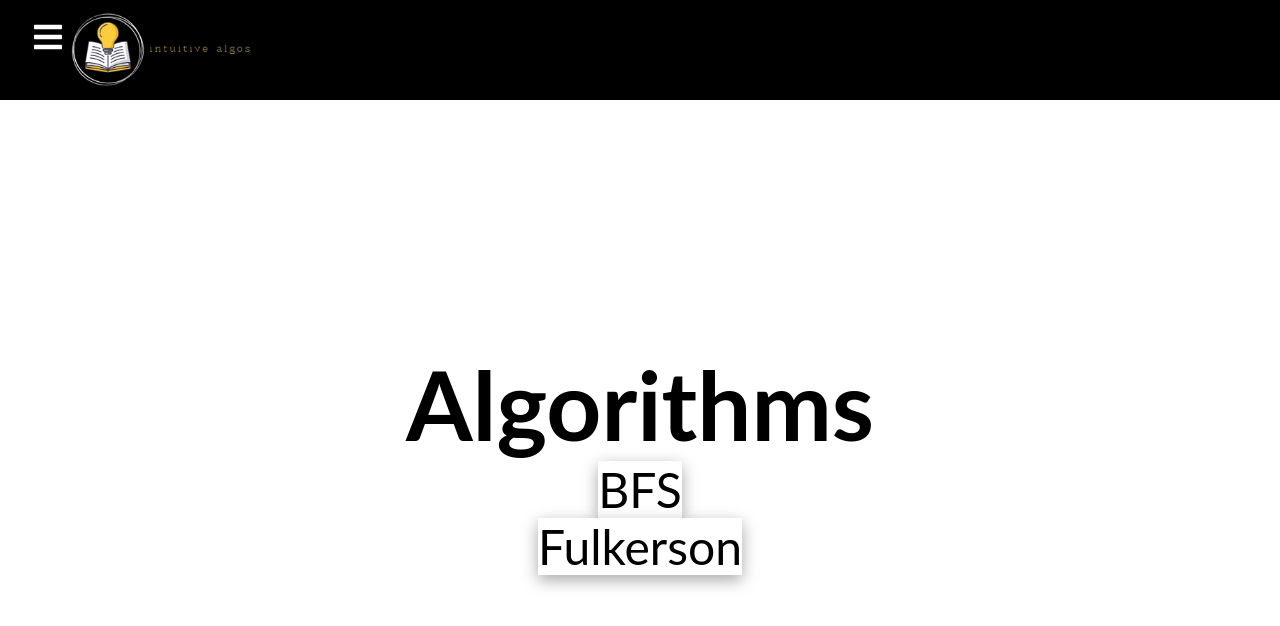
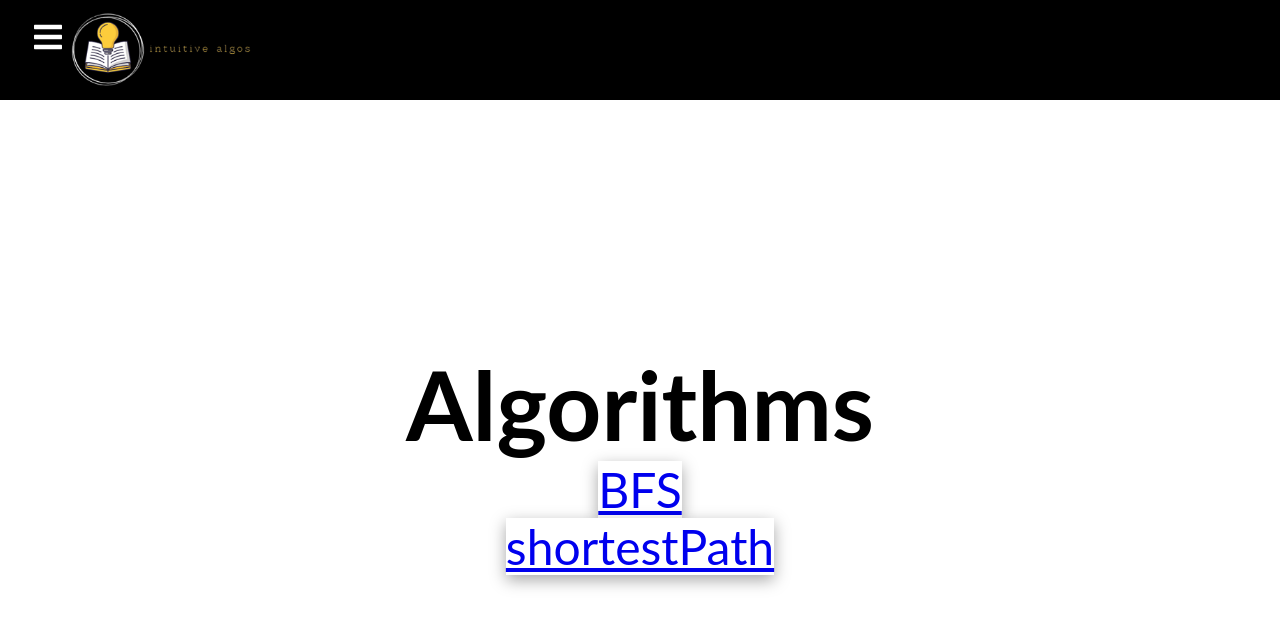
Before and after one commit to andrewk007/seniorProject, a React (Create React App) app in the folder algo-dictionary/: page /algorithms in a window 1280 px wide. Shown: the top 626 px of the page. Built offline with nearby package versions, Linux system fonts and the light colour scheme.

Commit message:
added routing to algorithms

```diff
--- a/algo-dictionary/src/App.js
+++ b/algo-dictionary/src/App.js
@@ -7,6 +7,8 @@ import {
 import Home from './pages/Home'
 import About from './pages/About';
 import Algorithms from './pages/Algorithms'
+import BFS from './pages/AlgoPages/BFS'
+import ShortestPath from './pages/AlgoPages/ShortestPath'
 const App = () => {
   return (
     <>
@@ -16,6 +18,8 @@ const App = () => {
           <Route exact path="/" element={<Home/>}></Route>
           <Route path="/about" element={<About/>}></Route>
           <Route path="/algorithms" element = {<Algorithms/>}></Route>
+          <Route path ="/bfs" element = {<BFS/>}></Route>
+          <Route path = "/shortest" element = {<ShortestPath/>}></Route>
         </Routes>
       </Router>
     </>
--- /dev/null
+++ b/algo-dictionary/src/pages/AlgoPages/BFS.js
@@ -0,0 +1,14 @@
+import React from 'react'
+
+const bfs = ""
+
+
+function BFS() {
+    return (
+    <h1>
+        hello BFS
+    </h1>
+    );
+}
+
+export default BFS
--- /dev/null
+++ b/algo-dictionary/src/pages/AlgoPages/ShortestPath.js
@@ -0,0 +1,14 @@
+import React from 'react'
+
+
+
+
+function ShortestPath() {
+    return (
+    <h1>
+        hello shortest path
+    </h1>
+    );
+}
+
+export default ShortestPath
--- a/algo-dictionary/src/pages/Algorithms.js
+++ b/algo-dictionary/src/pages/Algorithms.js
@@ -1,8 +1,7 @@
 import React from 'react'
 import '../pages/Algorithms.css'
-
+import {Link, NavLink} from "react-router-dom";
 import styled from 'styled-components';
-
 const Wrapper = styled.section`
   display:flex;
   background-color:white;
@@ -10,24 +9,29 @@ const Wrapper = styled.section`
   width:auto;
   height:auto;
   box-shadow: rgba(0, 0, 0, 0.35) 0px 5px 15px;
-
 `;
 const algos = [
     {
-        title:'BFS'
+        title:'BFS',
+        link: '/bfs'
 },
 {
-    title: 'Fulkerson'
+    title:'shortestPath',
+    link: '/shortest'
 }
+
 ];
-function Algorithms() {
+const Algorithms =()=>{
     return (
         <div className = 'algorithms'>
             <h1> Algorithms</h1>
             {algos.map(function(algo){
-                    return <Wrapper>{algo.title} </Wrapper>;
+                    return <Wrapper>
+                        <NavLink to = {algo.link}>
+                            {algo.title}
+                        </NavLink>
+                    </Wrapper>
                 })}
-
 
         </div>
     )
```
Also changed, not shown: algo-dictionary/src/components/nodes.js (added).
